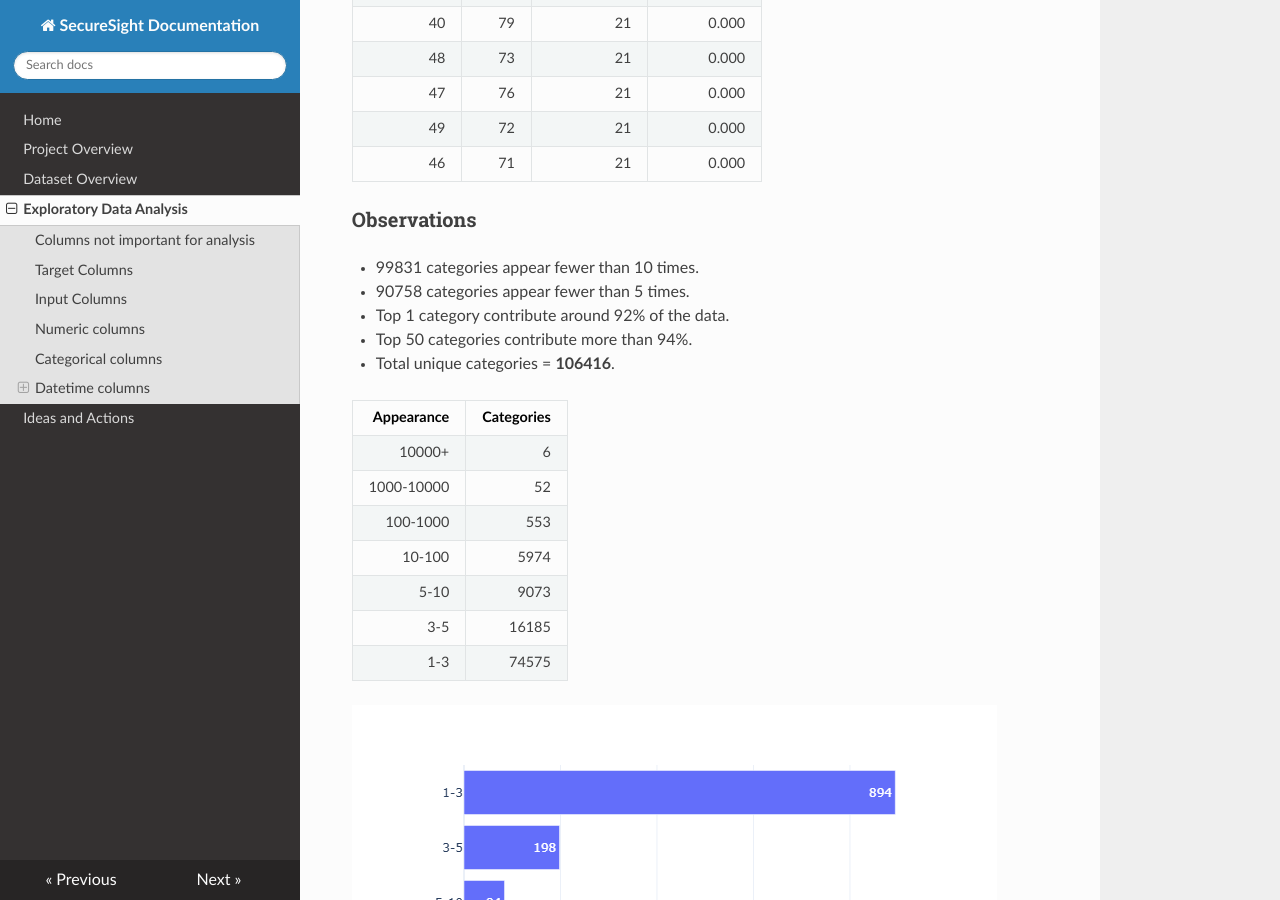
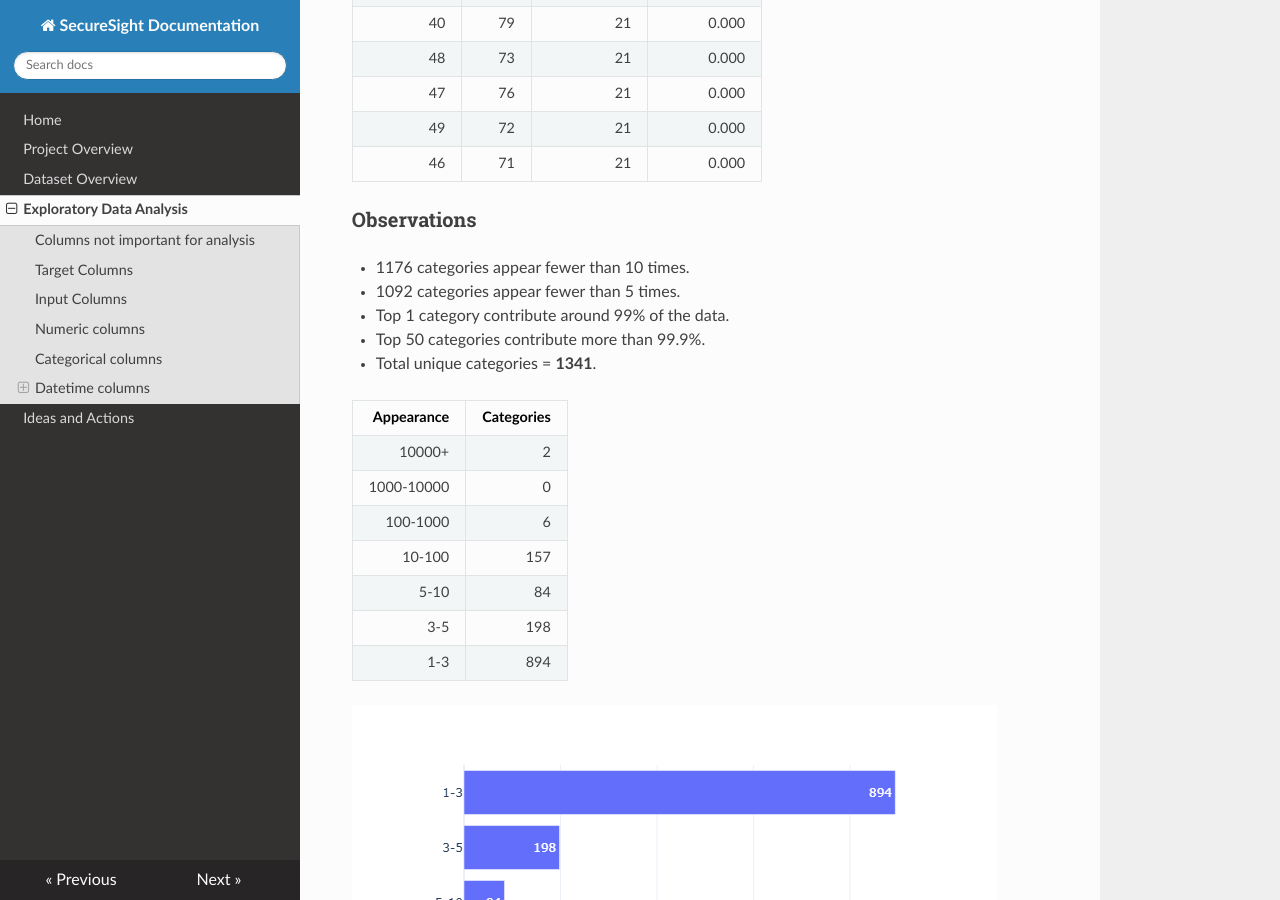
Before and after one commit to vkverma9534/SecureSight, an MkDocs documentation site: the page built from docs/eda.md, in a window 1280 px wide and 900 px high, scrolled down 81563 px. Built offline with MkDocs 1.6.1, drawn with Linux system fonts in a browser that asks for light colours; nearby versions of some CDN libraries.

Commit message:
Fixed some data issues with eda of RegistryKey

```diff
--- a/docs/eda.md
+++ b/docs/eda.md
@@ -2473,21 +2473,21 @@ freq.columns = ['RegistryKey', 'count','count_pct(%)','cumsum_pct']
 
 ### Observations
 
-- 99831 categories appear fewer than 10 times.
-- 90758 categories appear fewer than 5 times.
-- Top 1 category contribute around 92% of the data.
-- Top 50 categories contribute more than 94%.
-- Total unique categories = **106416**.
+- 1176 categories appear fewer than 10 times.
+- 1092 categories appear fewer than 5 times.
+- Top 1 category contribute around 99% of the data.
+- Top 50 categories contribute more than 99.9%.
+- Total unique categories = **1341**.
 
 | Appearance | Categories |
 |-----------:|-----------:|
-| 10000+ | 6 |
-| 1000-10000 | 52 |
-| 100-1000 | 553 |
-| 10-100 | 5974 |
-| 5-10 | 9073 |
-| 3-5 | 16185 |
-| 1-3 | 74575 |
+| 10000+ | 2 |
+| 1000-10000 | 0 |
+| 100-1000 | 6 |
+| 10-100 | 157 |
+| 5-10 | 84 |
+| 3-5 | 198 |
+| 1-3 | 894 |
 
 ![Frequency Distribution](images/freq_distri_RegistryKey.png)
 
```
